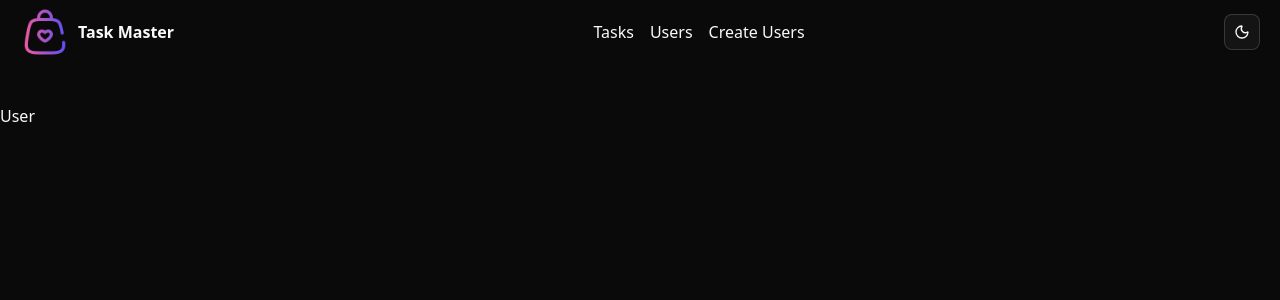
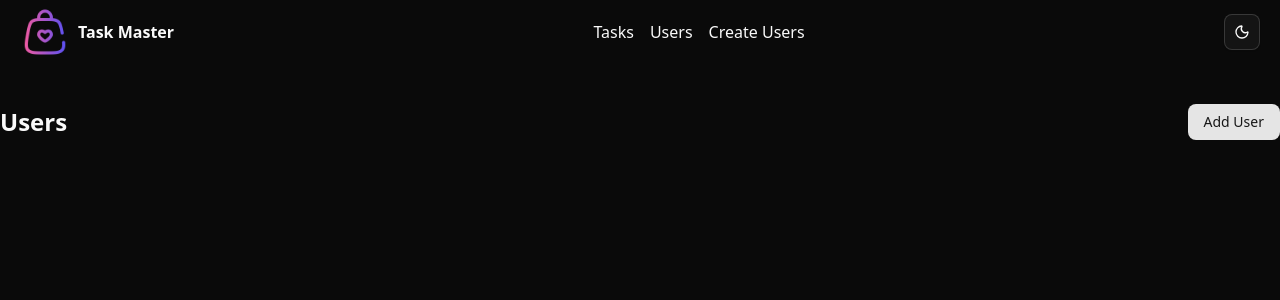
Before and after one commit to Arafat-boss/basic-todo-app-with-redux, a React (Vite) app: page /users in a window 1280 px wide. Shown: the top 300 px of the page. Built offline with nearby package versions, Linux system fonts and the light colour scheme.

Commit message:
now i am successfully create user create delete chakelist and design

```diff
--- a/src/components/layout/User/UserCard.tsx
+++ b/src/components/layout/User/UserCard.tsx
@@ -2,6 +2,7 @@ import { Trash2 } from "lucide-react";
 import { Button } from "../../ui/button";
 import { Checkbox } from "../../ui/checkbox";
 import { useDispatch } from "react-redux";
+import { removedUser } from "@/features/counter/userSlice";
 // import { deleteUser, toggleUserActive } from "@/features/counter/userSlice"; // user slice
 
 interface IUser {
@@ -26,7 +27,7 @@ export default function UserCard({ user }: IProps) {
         </div>
         <div className="flex gap-3 items-center">
           <Button
-            // onClick={() => dispatch(deleteUser(user.id))}
+            onClick={() => dispatch(removedUser(user.id))}
             variant="link"
             className="p-0 text-red-500"
           >
--- a/src/pages/User.tsx
+++ b/src/pages/User.tsx
@@ -1,7 +1,27 @@
-import React from 'react'
+import { AddUserModal } from "@/components/layout/User/AddUserModal";
+import UserCard from "@/components/layout/User/UserCard";
+import { useAppSelector, useAppDispatch } from "@/redux/hook";
+import { selectUsers } from "@/features/counter/userSlice"; // user slice থেকে selector
 
-export default function User() {
+export default function UsersPage() {
+  // Redux state access
+  const users = useAppSelector(selectUsers);
+  const dispatch = useAppDispatch();
+
   return (
-    <div>User</div>
-  )
+    <div>
+      {/* Header + Add User button */}
+      <div className="flex justify-end items-center gap-5 mb-5">
+        <h1 className="mr-auto text-2xl font-semibold">Users</h1>
+        <AddUserModal />
+      </div>
+
+      {/* Users Grid */}
+      <div className="grid grid-cols-1 md:grid-cols-1 lg:grid-cols-2 gap-5">
+        {users.map((user) => (
+          <UserCard key={user.id} user={user} />
+        ))}
+      </div>
+    </div>
+  );
 }
```
